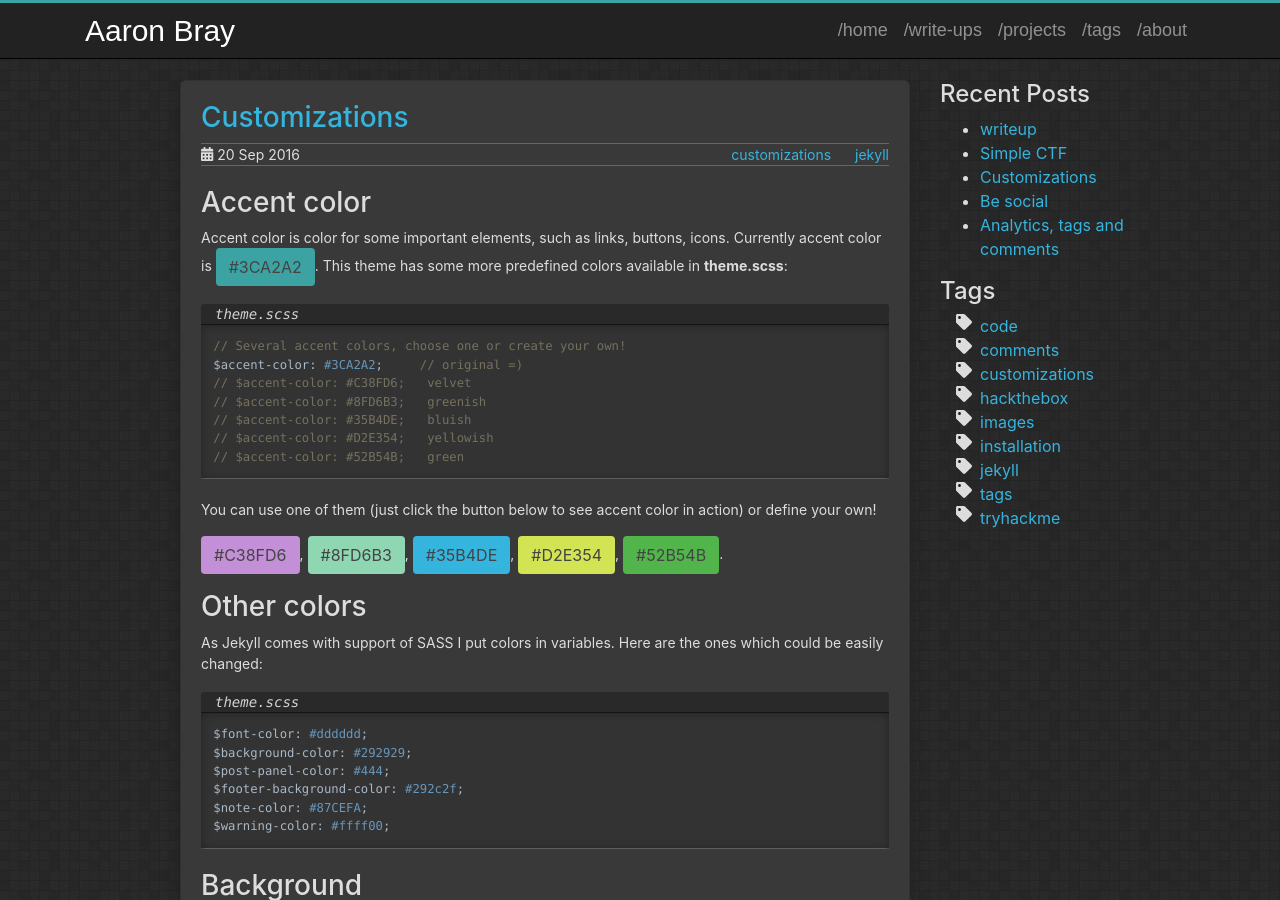
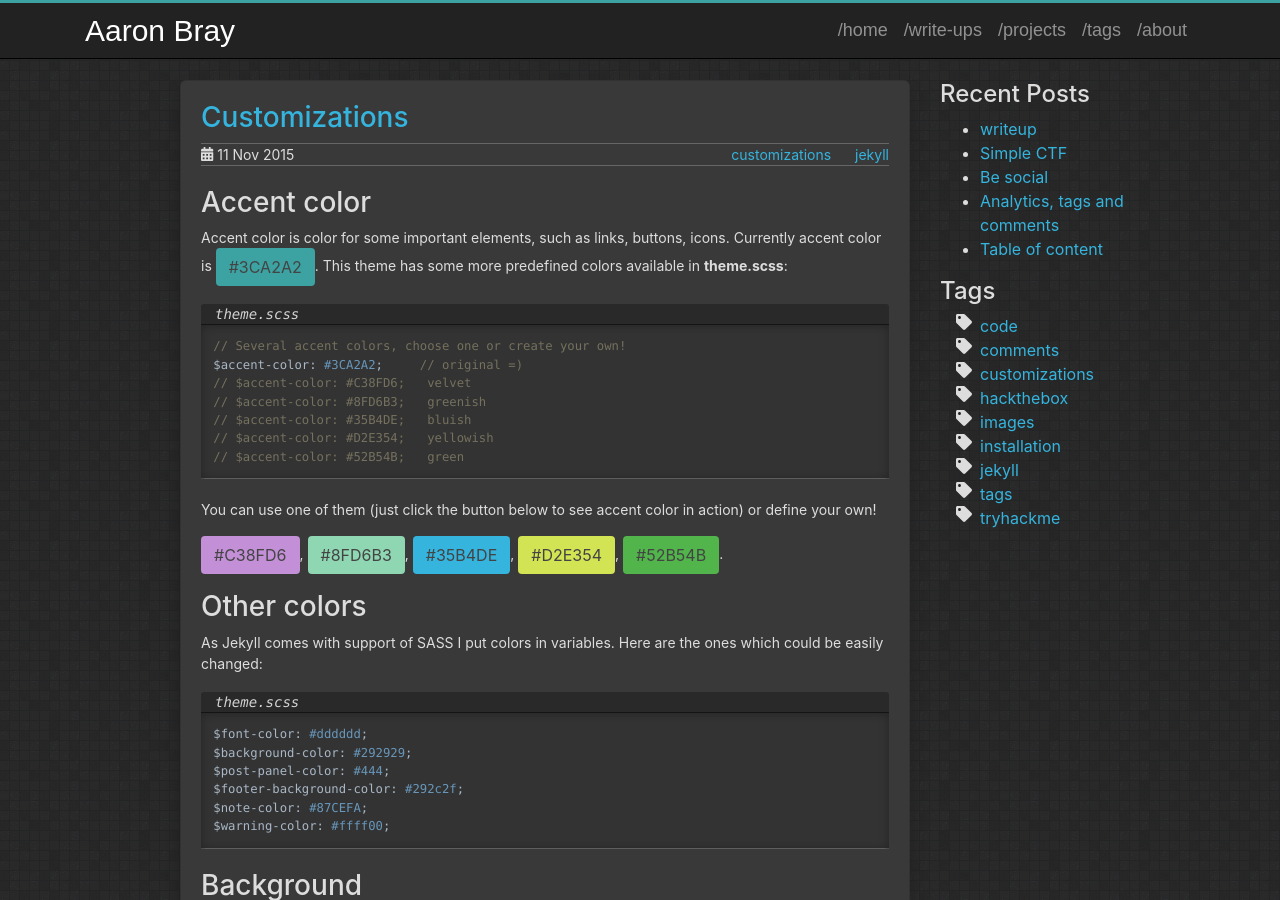
Before and after one commit to AaronBray/AaronBray.github.io, a Jekyll site: the page built from _posts/2015-11-11-customizations.md, in a window 1280 px wide and 900 px high. Built offline with Jekyll 4.4.1, drawn with Linux system fonts in a browser that asks for light colours.

Commit message:
Update and rename 2016-09-20-customizations.md to 2015-11-11-customizations.md

```diff
--- a/_posts/2016-09-20-customizations.md
+++ b/_posts/2015-11-11-customizations.md
@@ -1,7 +1,7 @@
 ---
 layout: post
 title: "Customizations"
-date: 2016-09-20 16:25:06
+date: 2015-11-11 16:25:06
 description: Few customizations available out of the box!
 share: true
 tags:
```
